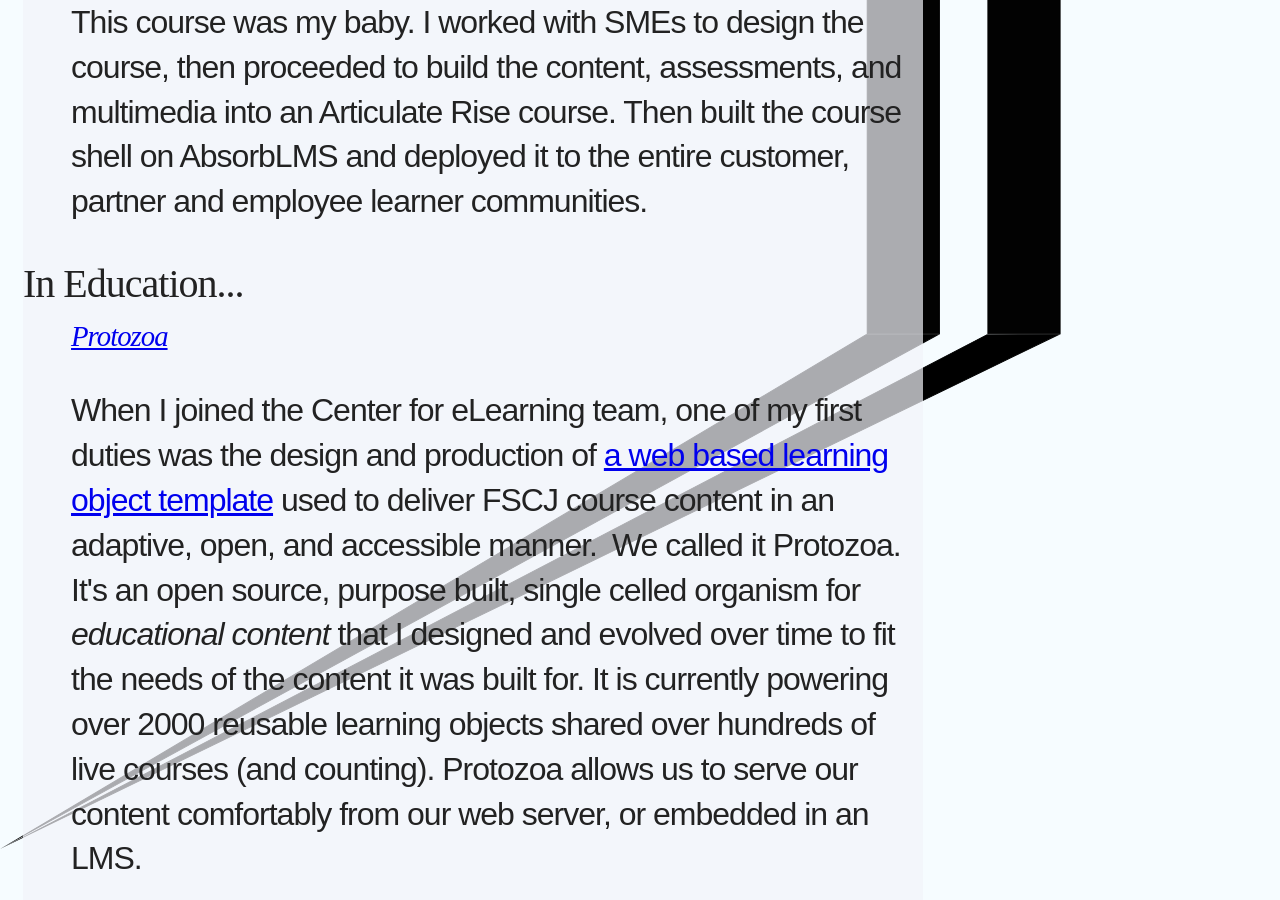
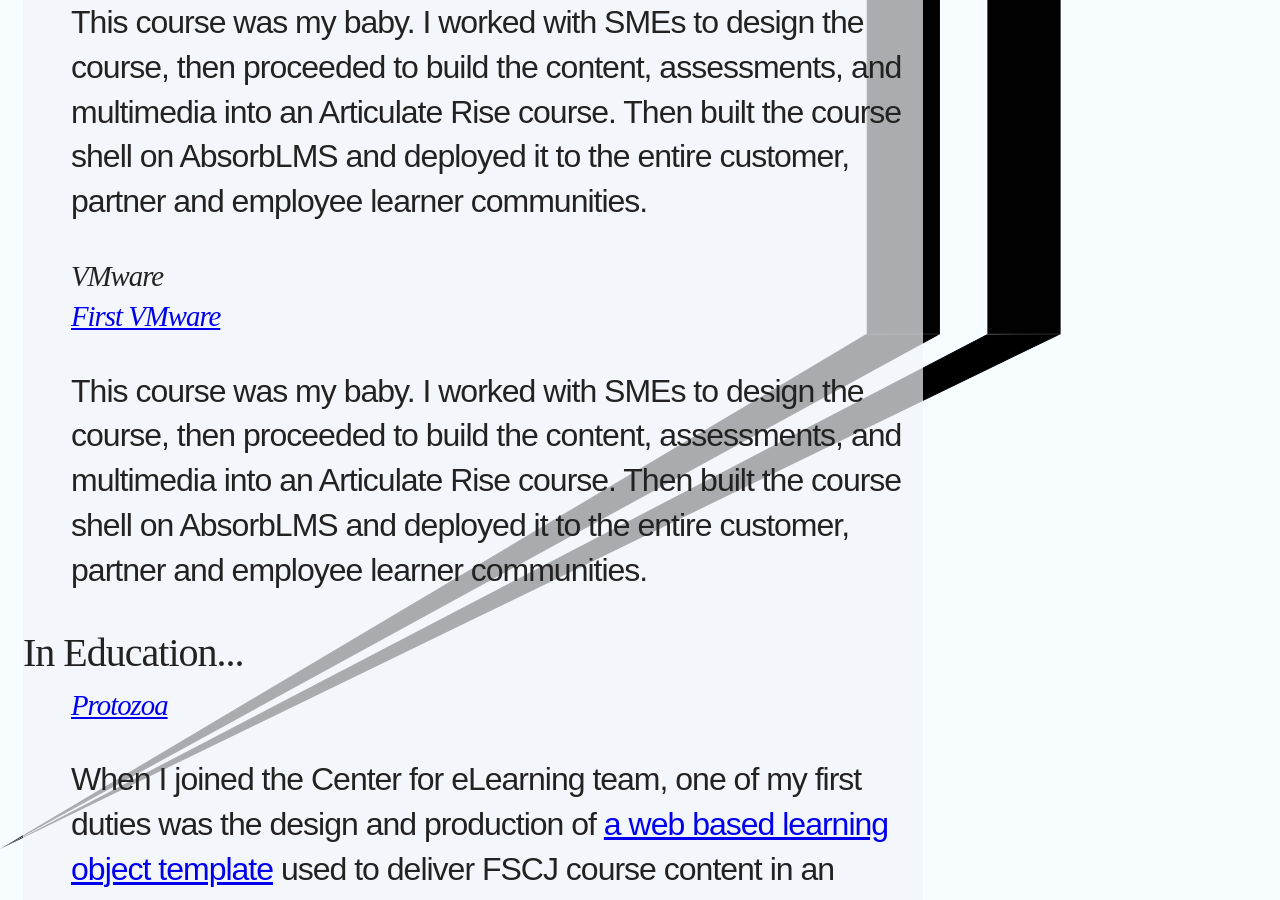
Before and after one commit to ianvanhoof/ianvanhoof.github.io, a Jekyll site: the page built from about-me.html, in a window 1280 px wide and 900 px high, scrolled down 905 px. Built offline with Jekyll 4.4.1, drawn with Linux system fonts in a browser that asks for light colours; some web fonts are replaced.

Commit message:
Added the VMware section, but just the section

```diff
--- a/about-me.html
+++ b/about-me.html
@@ -33,6 +33,20 @@
             </p>
             </section>
         </section>
+        <section>
+            <h3>
+             VMware
+            </h3>
+            <section>
+             <a href="assets\img\post_imgs\Armis_Foundations_Course.png" target="_blank" rel="noopener noreferrer">
+                 <h3>
+                 First VMware
+                 </h3>
+             </a>
+             <p>This course was my baby. I worked with SMEs to design the course, then proceeded to build the content, assessments, and multimedia into an Articulate Rise course. Then built the course shell on AbsorbLMS and deployed it to the entire customer, partner and employee learner communities.
+             </p>
+             </section>
+         </section>
     </section>
     <section>
         <h2>
```
